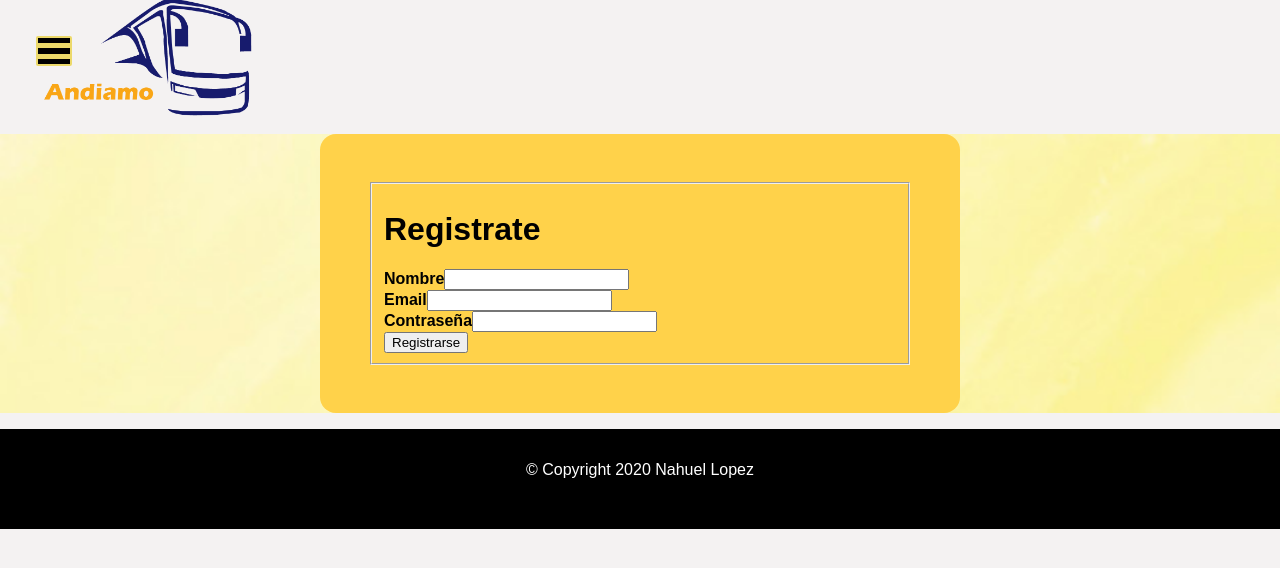
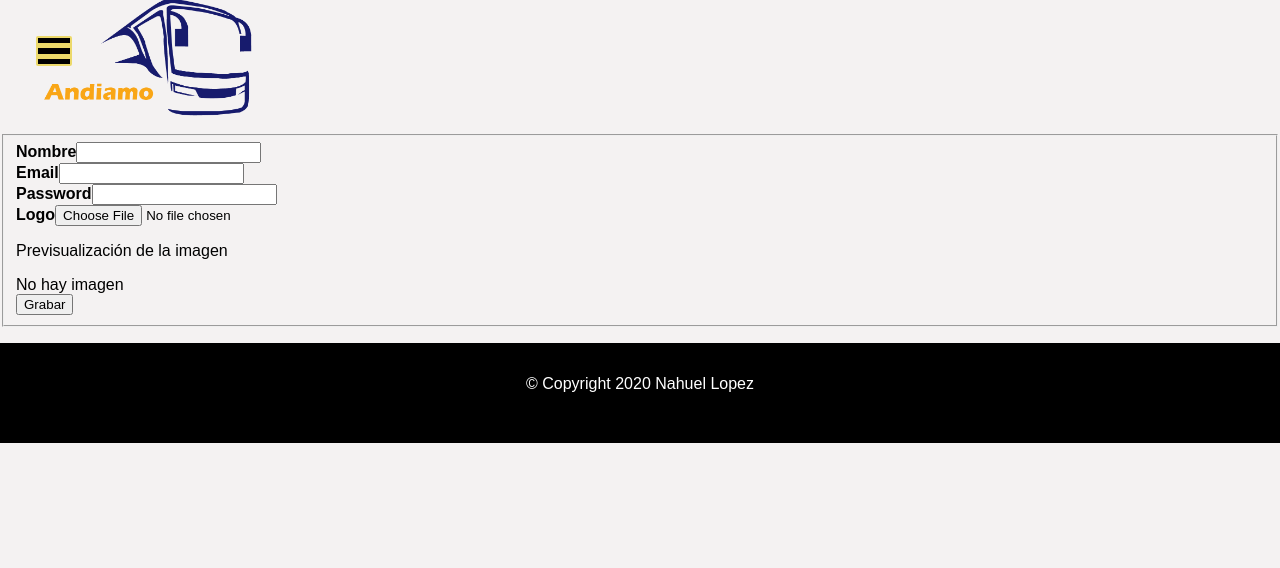
Before and after one commit to Nahuelagustin1899/front-andiamo, a React (Create React App) app: page /registrarse in a window 1280 px wide. Shown: the top 568 px of the page. Built offline with nearby package versions, Linux system fonts and the light colour scheme; the HTML template or start-up script is replaced by a standard one.

Commit message:
Registrarse

```diff
--- a/src/components/Nav.js
+++ b/src/components/Nav.js
@@ -66,7 +66,7 @@ const Nav = (props) => {
                 <img className="imagenperfil" src={urlbase + authData.user.logo} alt={authData.user.nombre} />
               </a>
             </>) :
-            authData.user.id === 3 ?
+            authData.user.id >= 3 ?
               (<>
 
                 <a className="menu-item bm-item" href="/perfil">
--- a/src/services/auth.js
+++ b/src/services/auth.js
@@ -53,7 +53,6 @@ const authService = {
         if(!fetchData.success) {
             return {...fetchData};
         }
-
         return {...fetchData.data};
     },
 
--- a/src/views/Registrarse.js
+++ b/src/views/Registrarse.js
@@ -1,5 +1,5 @@
-import React, {useState} from 'react';
-import {useHistory} from "react-router-dom";
+import React, { useState, useRef } from 'react';
+import { useHistory } from "react-router-dom";
 import authService from '../services/auth';
 import Cargando from "../components/Cargando";
 import * as yup from "yup";
@@ -11,32 +11,61 @@ const validateSchema = yup.object().shape({
     email: yup.string().required(),
     password: yup.string().required(),
 
-
-
 });
 
 function Registrarse(props) {
+
     const history = useHistory();
-    const [registro, setRegistro] = useState({
+
+
+    const [registrar, setRegistarse] = useState({
         name: '',
         logo: null,
+        email: '',
         password: '',
-        email: '',
     });
 
     const ErroresTotales = {
         name: null,
         logo: null,
+        email: null,
         password: null,
-        email: null,
     };
+
     const [errores, setErrores] = useState(ErroresTotales);
+
     const [cargando, setCargando] = useState(false);
+
+
+    const refs = {
+
+        logo: useRef(null),
+    };
+
+
+    const handleImageChange = ev => {
+
+        const name = ev.target.name;
+        const file = refs[name].current.files[0];
+
+
+        const reader = new FileReader();
+
+        reader.addEventListener('load', function() {
+
+            setRegistarse({
+                ...registrar,
+                [name]: reader.result
+            });
+        });
+
+        reader.readAsDataURL(file);
+    };
 
     const handleChange = ev => {
 
-        setRegistro({
-            ...registro,
+        setRegistarse({
+            ...registrar,
 
             [ev.target.name]: ev.target.value
         });
@@ -46,8 +75,7 @@ function Registrarse(props) {
         ev.preventDefault();
 
 
-        validateSchema
-            .validate(registro, {
+        validateSchema.validate(registrar, {
                 abortEarly: false
             })
             .then(data => {
@@ -55,20 +83,20 @@ function Registrarse(props) {
 
                 setCargando(true);
 
-                authService.registrarse(registro)
+                authService.registrarse(registrar)
                     .then(rta => {
                         setCargando(false);
-                        if (!rta.errors) {
+                        if(!rta.errors) {
                             setErrores(ErroresTotales);
-                            setRegistro({
+                            setRegistarse({
                                 name: '',
                                 logo: '',
+                                email: '',
                                 password: '',
-                                email: '',
                             });
-                            console.log("El usuario se creo exitosamente", rta);
+                            console.log("El registro fue exitoso", rta);
 
-                            if (typeof props.notExitosa === "function") {
+                            if(typeof props.notExitosa === "function") {
                                 props.notExitosa({
                                     ...rta.data
                                 });
@@ -80,13 +108,13 @@ function Registrarse(props) {
                     })
                     .catch(e => {
                         setCargando(false);
-                        console.error('No se pudo crear el usuario ', e);
+                        console.error('No se pudo registrar', e);
                     });
             })
             .catch(err => {
                 console.log("Error de validación: ", err);
 
-                const nuevosErrores = { ...ErroresTotales };
+                const nuevosErrores = {...ErroresTotales};
 
                 err.inner.forEach((error) => {
                     nuevosErrores[error.path] = [error.message];
@@ -96,21 +124,18 @@ function Registrarse(props) {
             });
     };
 
-    return (
-        <div className="fondopantalla p-5">
 
-                <form onSubmit={handleSubmit}
-                      className="form-registrarse">
+    return (<form className="form-alta-viajes" onSubmit={handleSubmit}>
         <fieldset disabled={cargando}>
-                    <h1 className="text-center text-weight-bold">Registrate</h1>
+
             <div className="form-group">
-                            <label htmlFor="nombre"><b>Nombre</b></label>
+                <label htmlFor="name"><b>Nombre</b></label>
                 <input
                     type="text"
                     id="name"
                     name="name"
                     className="form-control"
-                                value={registro.name}
+                    value={registrar.name}
                     onChange={handleChange}
                 />
                 {
@@ -127,7 +152,7 @@ function Registrarse(props) {
                     id="email"
                     name="email"
                     className="form-control"
-                                value={registro.email}
+                    value={registrar.email}
                     onChange={handleChange}
                 />
                 {
@@ -135,17 +160,16 @@ function Registrarse(props) {
                         <div className="alert alert-danger">{errores.email[0]}</div>
                     ) : null
                 }
-
             </div>
 
             <div className="form-group">
-                            <label htmlFor="password"><b>Contraseña</b></label>
+                <label htmlFor="password"><b>Password</b></label>
                 <input
                     type="password"
                     id="password"
                     name="password"
                     className="form-control"
-                                value={registro.password}
+                    value={registrar.password}
                     onChange={handleChange}
                 />
                 {
@@ -156,11 +180,26 @@ function Registrarse(props) {
 
             </div>
 
-                        <button type="submit" className="btn btn-primary btn-block mt-5" disabled={cargando}>{cargando ? <Cargando /> : 'Registrarse'}</button>
+
+            <div className="form-row">
+                <div className="form-group col-md-6">
+                    <label htmlFor="logo"><b>Logo</b></label>
+                    <input
+                        type="file"
+                        id="logo"
+                        name="logo"
+                        className="form-control"
+                        ref={refs.logo}
+                        onChange={handleImageChange}
+                    />
+                </div>
+                <div className="col-md-6">
+                    <p>Previsualización de la imagen</p>
+                    {registrar.logo ? <img src={registrar.logo} alt="Imagen seleccionada ."/> : 'No hay imagen'}
+                </div>
+            </div>
+            <button type="submit" className="btn btn-primary btn-block mt-5" disabled={cargando}>{cargando ? <Cargando/> : 'Grabar'}</button>
         </fieldset>
-                </form>
-
-        </div>);
+    </form>);
 }
-
 export default Registrarse;
```
Lines whose indentation alone changed are shown as unchanged.
